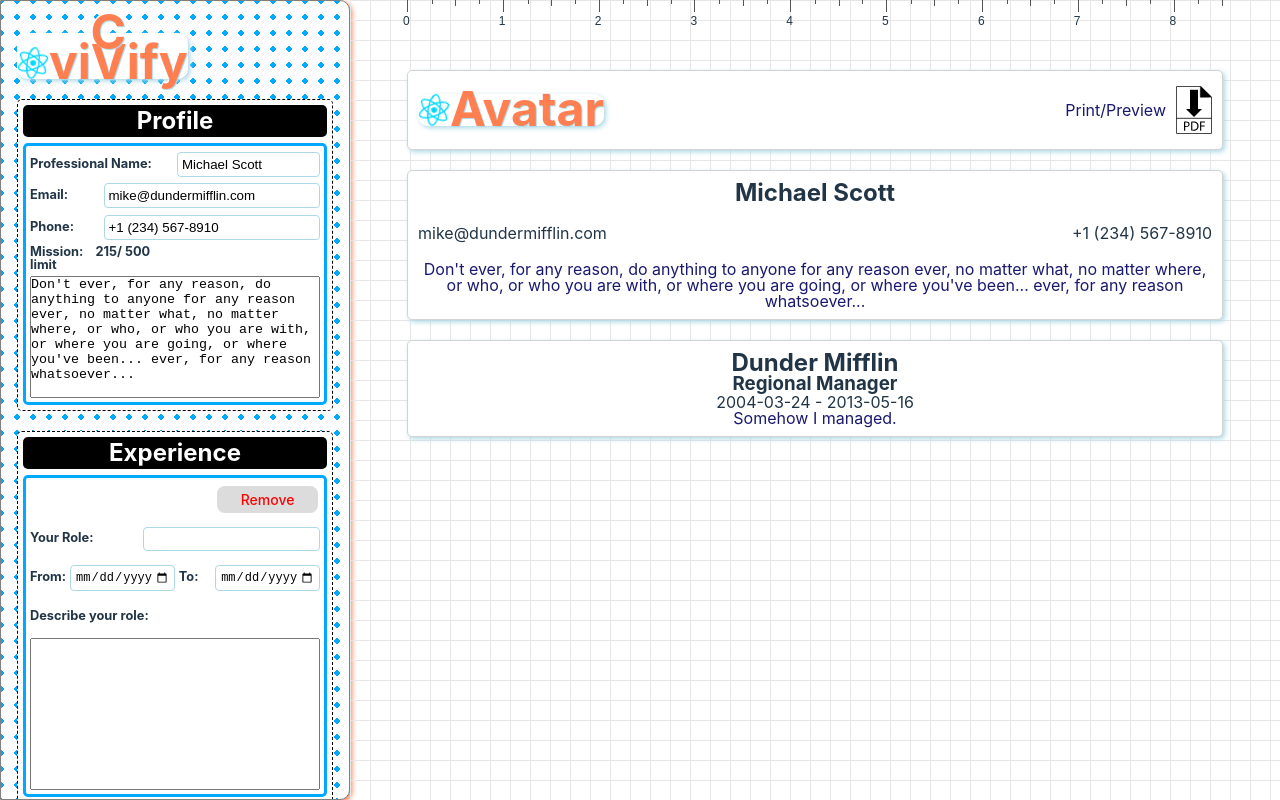
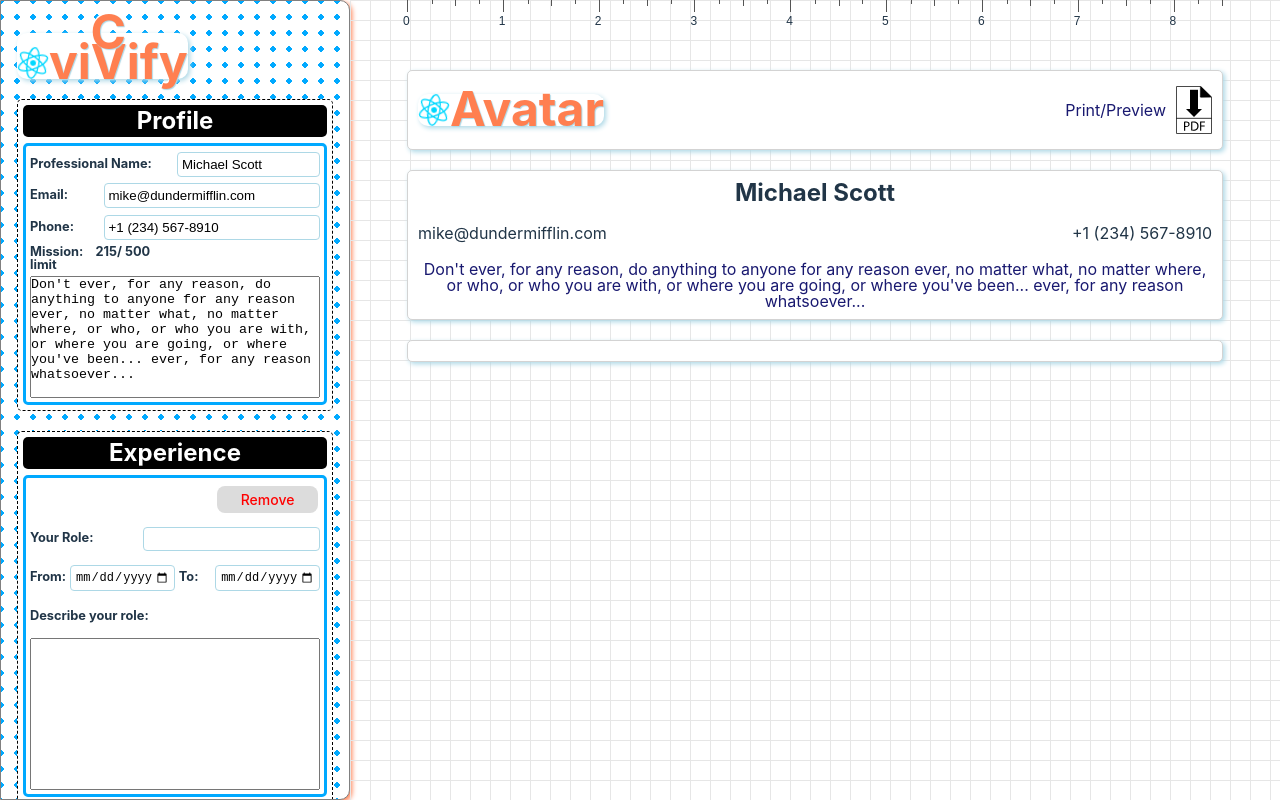
Before and after one commit to dtKinger/cvivify-react, a React (Vite) app: page / in a window 1280 px wide. Built offline with nearby package versions, Linux system fonts and the light colour scheme.

Commit message:
Refactor to create OutputExperience Nodes on Add+

```diff
--- a/src/components/AppControl.jsx
+++ b/src/components/AppControl.jsx
@@ -11,6 +11,7 @@
 import OutputProfile from './OutputProfile.jsx'
 
 export function AppControl () {
+
 
   const handleProfileChange = (key, value) => {
     setResumeProfileData((prevState) => ({
@@ -28,6 +29,11 @@
     }));
   };
 
+  const handleAddExperienceNode = (nodeData) => {
+    // Add a new experience node to the list
+    setExperienceNodes([...experienceNodes, nodeData]);
+  };
+
   const [resumeProfileData, setResumeProfileData] = useState({
     professional_name: 'Michael Scott',
     email_address: 'mike@dundermifflin.com',
@@ -42,6 +48,8 @@
     worked_until: '2013-05-16',
     job_description: 'Somehow I managed.'
   });
+
+  const [experienceNodes, setExperienceNodes] = useState([]); // State for storing experience nodes
 
   // const [resumeEducationData, setResumeEducationData] = useState({
   //   company_name: '',
@@ -70,6 +78,7 @@
         />
         <SidebarSection
           onChange={handleExperienceChange}
+          onAddNode={handleAddExperienceNode} // Pass the function to add nodes
           title="Experience"
           classes="sidebar-section"
           data={resumeExperienceData}
@@ -81,9 +90,8 @@
         <Header>
           <Icon classes="icon icon__medium" source={downloadPDF} alt="Download as PDF icon" text="Print/Preview"/>
         </Header>
-        <OutputProfile data={resumeProfileData} /> {/* Pass the data as a prop */}
-        <OutputExperience data={resumeExperienceData} />
-
+        <OutputProfile data={resumeProfileData} />
+        <OutputExperience experienceNodes={experienceNodes} />
       </OutputArea>
     </>
     )
--- a/src/components/OutputExperience.jsx
+++ b/src/components/OutputExperience.jsx
@@ -1,32 +1,25 @@
 import { useState } from 'react';
 import '../styles/OutputArea.css'
 
+function OutputExperience({ experienceNodes }) {
 
-function OutputExperience ({data}) {
-
-  // Use the data received from props, with defaults
-  const {
-    company_name,
-    job_title,
-    starting_date,
-    worked_until,
-    job_description,
-  } = data;
-
-
-  return(
+  return (
     <div className="output-component">
-      <h2 className="company-name">{company_name}</h2>
-      <h3 className="job-title">{job_title}</h3>
-        <div className="job-dates">
-          <span className="start-date">{starting_date} -</span>
-          <span className="end-date"> {worked_until}</span>
+      {experienceNodes.map((node, index) => (
+        <div key={index} className="experience-node">
+          <h2 className="company-name">{node.company_name}</h2>
+          <h3 className="job-title">{node.job_title}</h3>
+          <div className="job-dates">
+            <span className="start-date">{node.starting_date} -</span>
+            <span className="end-date"> {node.worked_until}</span>
+          </div>
+          <div className="profile-header__mission">
+            <p className="job-description">{node.job_description}</p>
+          </div>
         </div>
-        <div className="profile-header__mission">
-          <p className="job-description">{job_description}</p>
-        </div>
+      ))}
     </div>
-    )
+  );
 }
 
 export default OutputExperience;
--- a/src/components/SidebarSection.jsx
+++ b/src/components/SidebarSection.jsx
@@ -1,7 +1,7 @@
 import React, { useState } from 'react';
 import '../styles/Sidebar.css';
 
-function SidebarSection({ title, classes, data, onChange }) {
+function SidebarSection({ title, classes, data, onChange, onAddNode }) {
 
   const InputContainer = ({ section, keyCounter }) => {
 
@@ -93,7 +93,18 @@
   ]);
 
   const handleAddBtnClick = () => {
-    setKeyCounter((prev) => prev + 1); // This doesn't seem to finish executing before the InputContainer is generated below
+    setKeyCounter((prev) => prev + 1);
+
+    // Create a new node data object
+    const newNodeData = {
+      job_title: '',
+      starting_date: '',
+      worked_until: '',
+      job_description: '',
+    };
+
+    // Call the onAddNode function to add the new node
+    onAddNode(newNodeData);
 
     setInputContainerList((prevList) => [
       ...prevList,
```
